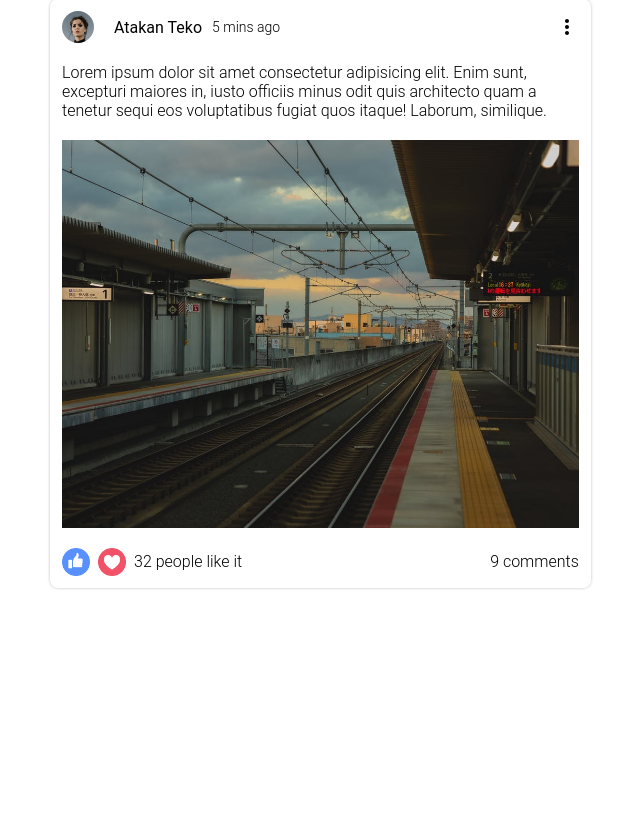
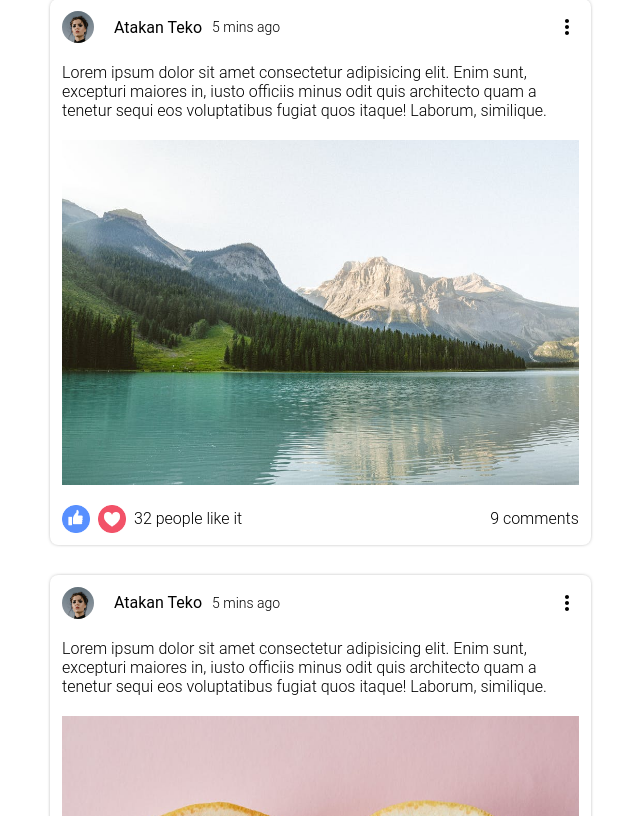
Before and after one commit to atakanteko/reactbook-social-media, a React (Vite) app: page / in a window 1280 px wide. Shown: the part 1544-2360 px from the top of the page, without its empty margins (295-935 px from the left). Before the commit the page ends 2162 px from the top, so only its background shows below. Built offline with nearby package versions, Linux system fonts and the light colour scheme.

Commit message:
feed section - user post model

```diff
--- /dev/null
+++ b/src/assets/model/userPost.ts
@@ -0,0 +1,63 @@
+import PostPicture1 from '@/assets/images/post/1.jpeg';
+import PostPicture2 from '@/assets/images/post/2.jpeg';
+import PostPicture3 from '@/assets/images/post/3.jpeg';
+import PostPicture4 from '@/assets/images/post/4.jpeg';
+import PostPicture5 from '@/assets/images/post/5.jpeg';
+import PostPicture6 from '@/assets/images/post/6.jpeg';
+import PostPicture7 from '@/assets/images/post/7.jpeg';
+import PostPicture8 from '@/assets/images/post/8.jpeg';
+import PostPicture9 from '@/assets/images/post/9.jpeg';
+import PostPicture10 from '@/assets/images/post/10.jpeg';
+
+export const userPostModel = [
+    {
+        id: 0,
+        text: "Lorem ipsum dolor sit amet consectetur adipisicing elit. Enim sunt, excepturi maiores in, iusto officiis minus odit quis architecto quam a tenetur sequi eos voluptatibus fugiat quos itaque! Laborum, similique.",
+        img: PostPicture1
+    },
+    {
+        id: 1,
+        text: "Lorem ipsum dolor sit amet consectetur adipisicing elit. Enim sunt, excepturi maiores in, iusto officiis minus odit quis architecto quam a tenetur sequi eos voluptatibus fugiat quos itaque! Laborum, similique.",
+        img: PostPicture2
+    },
+    {
+        id: 2,
+        text: "Lorem ipsum dolor sit amet consectetur adipisicing elit. Enim sunt, excepturi maiores in, iusto officiis minus odit quis architecto quam a tenetur sequi eos voluptatibus fugiat quos itaque! Laborum, similique.",
+        img: PostPicture3
+    },
+    {
+        id: 3,
+        text: "Lorem ipsum dolor sit amet consectetur adipisicing elit. Enim sunt, excepturi maiores in, iusto officiis minus odit quis architecto quam a tenetur sequi eos voluptatibus fugiat quos itaque! Laborum, similique.",
+        img: PostPicture4
+    },
+    {
+        id: 4,
+        text: "Lorem ipsum dolor sit amet consectetur adipisicing elit. Enim sunt, excepturi maiores in, iusto officiis minus odit quis architecto quam a tenetur sequi eos voluptatibus fugiat quos itaque! Laborum, similique.",
+        img: PostPicture5
+    },
+    {
+        id: 5,
+        text: "Lorem ipsum dolor sit amet consectetur adipisicing elit. Enim sunt, excepturi maiores in, iusto officiis minus odit quis architecto quam a tenetur sequi eos voluptatibus fugiat quos itaque! Laborum, similique.",
+        img: PostPicture6
+    },
+    {
+        id: 6,
+        text: "Lorem ipsum dolor sit amet consectetur adipisicing elit. Enim sunt, excepturi maiores in, iusto officiis minus odit quis architecto quam a tenetur sequi eos voluptatibus fugiat quos itaque! Laborum, similique.",
+        img: PostPicture7
+    },
+    {
+        id: 7,
+        text: "Lorem ipsum dolor sit amet consectetur adipisicing elit. Enim sunt, excepturi maiores in, iusto officiis minus odit quis architecto quam a tenetur sequi eos voluptatibus fugiat quos itaque! Laborum, similique.",
+        img: PostPicture8
+    },
+    {
+        id: 8,
+        text: "Lorem ipsum dolor sit amet consectetur adipisicing elit. Enim sunt, excepturi maiores in, iusto officiis minus odit quis architecto quam a tenetur sequi eos voluptatibus fugiat quos itaque! Laborum, similique.",
+        img: PostPicture9
+    },
+    {
+        id: 9,
+        text: "Lorem ipsum dolor sit amet consectetur adipisicing elit. Enim sunt, excepturi maiores in, iusto officiis minus odit quis architecto quam a tenetur sequi eos voluptatibus fugiat quos itaque! Laborum, similique.",
+        img: PostPicture10
+    },
+]
--- a/src/components/feeds/Feeds.tsx
+++ b/src/components/feeds/Feeds.tsx
@@ -1,6 +1,7 @@
 import React from 'react'
 import UserEntryCard from '../uicommon/UserEntryCard'
 import UserPostCard from '../uicommon/UserPostCard'
+import { userPostModel } from '@/assets/model/userPost'
 
 type Props = {}
 
@@ -8,9 +9,15 @@ const Feeds = (props: Props) => {
   return (
     <div className='feeds'>
       <UserEntryCard />
-      <UserPostCard />
-      <UserPostCard />
-      <UserPostCard />
+      {
+        userPostModel.map(post => (
+          <UserPostCard
+            key={post.id}
+            text={post.text}
+            img={post.img}
+          />
+        ))
+      }
     </div>
   )
 }
--- a/src/components/uicommon/UserPostCard.tsx
+++ b/src/components/uicommon/UserPostCard.tsx
@@ -5,9 +5,12 @@ import Like from '@/assets/images/like.png';
 
 import { MoreVert } from  '@material-ui/icons';
 
-type Props = {}
+type Props = {
+    text: string,
+    img: string
+}
 
-const UserPostCard = (props: Props) => {
+const UserPostCard = ({ text, img }: Props) => {
   return (
     <div className='post'>
         <div className="post-wrapper">
@@ -23,9 +26,9 @@ const UserPostCard = (props: Props) => {
                 <MoreVert />
             </div>
             <div className="post-center">
-                <p>Lorem ipsum dolor sit amet consectetur adipisicing elit. Enim sunt, excepturi maiores in, iusto officiis minus odit quis architecto quam a tenetur sequi eos voluptatibus fugiat quos itaque! Laborum, similique.</p>
+                <p>{text}</p>
                 <img
-                    src={PostPicture}
+                    src={img}
                     alt="post image"
                 />
             </div>
```
